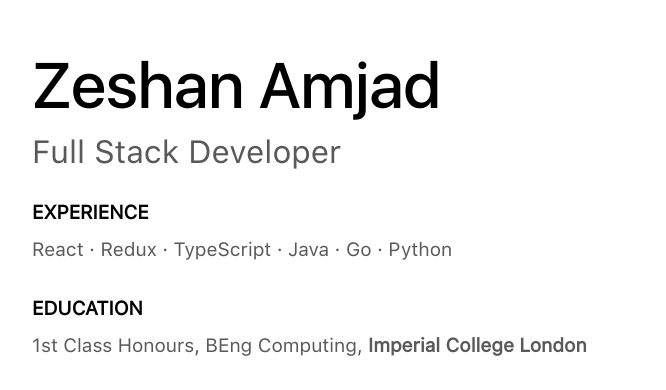
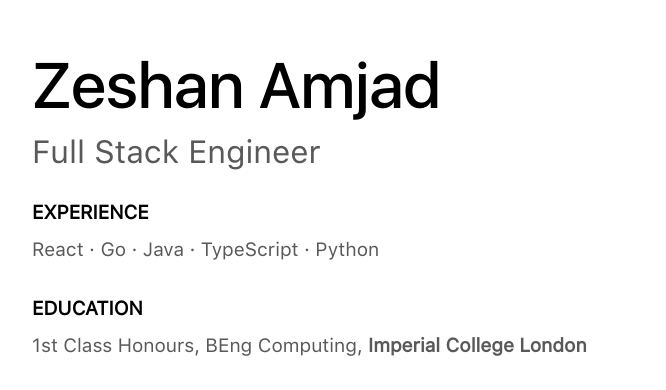
Before and after one commit to ZeshanA/portfolio, a Gatsby site: page / in a window 1280 px wide. Shown: the part 118-508 px from the top of the page, without its empty margins (283-949 px from the left). Built offline with nearby package versions, Linux system fonts and the light colour scheme; Gatsby itself is replaced by a stand-in of ours.

Commit message:
Swap "Developer" for "Engineer", and rearrange languages

```diff
--- a/src/pages/index.js
+++ b/src/pages/index.js
@@ -13,11 +13,11 @@
     </Helmet>
     <Headline
       title="Zeshan Amjad"
-      subtitle="Full Stack Developer"
+      subtitle="Full Stack Engineer"
       className={styles.headline}
     />
     <Section title="Experience">
-      React ∙ Redux ∙ TypeScript ∙ Java ∙ Go ∙ Python
+      React ∙ Go ∙ Java ∙ TypeScript ∙ Python
     </Section>
     <Section title="Education">1st Class Honours, BEng Computing, <strong>Imperial College London</strong></Section>
     <Section title="Contact">
```
